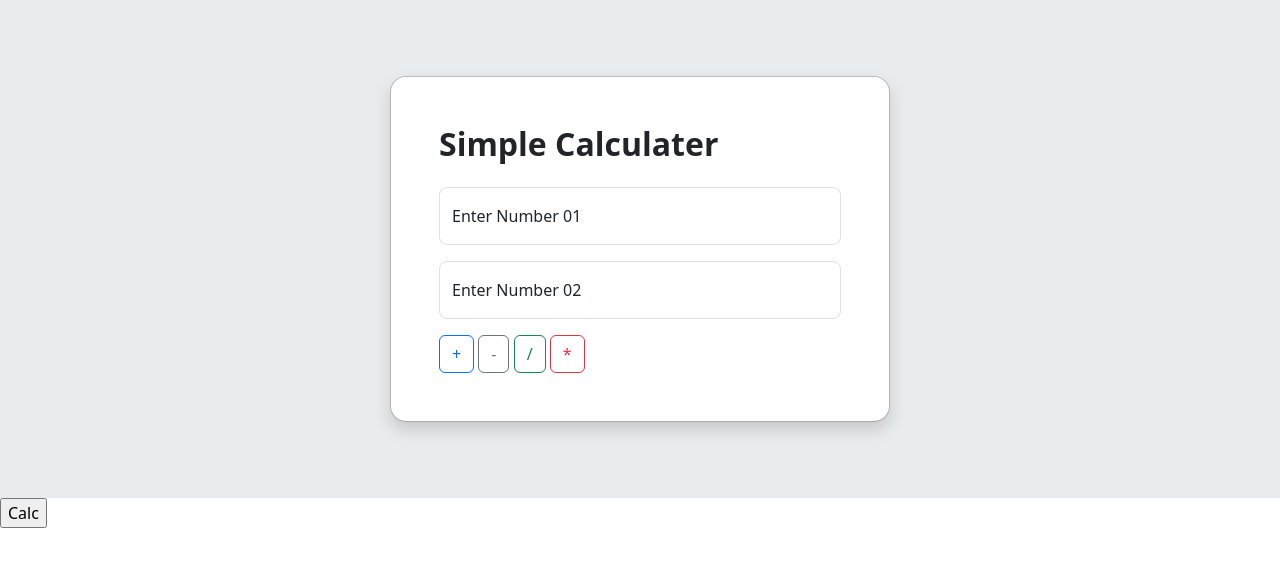
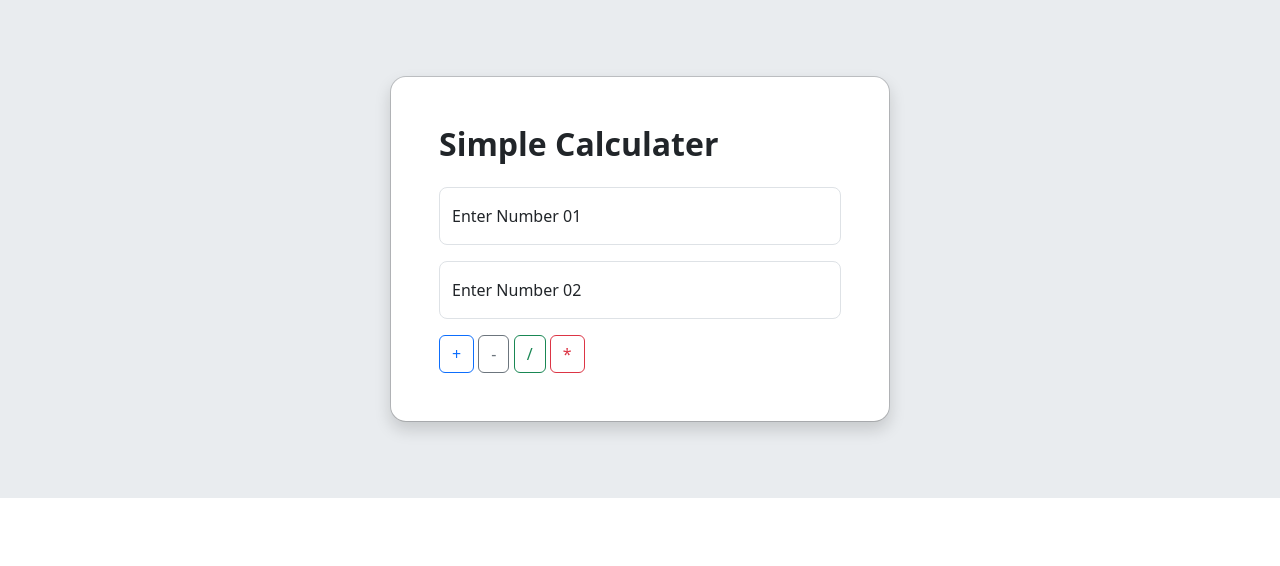
Before and after one commit to Ferdinand0803/19-06-24, a plain HTML site: page index.html in a window 1280 px wide. Drawn offline with nearby package versions, Linux system fonts and the light colour scheme.

Commit message:
second commit

```diff
--- a/index.html
+++ b/index.html
@@ -38,8 +38,6 @@
         </div>
       </div>
 
-    <input type="button" value="Calc" id="btn" onclick="calc()">
-
     <script src="app.js"></script>
 
 </body>
```
